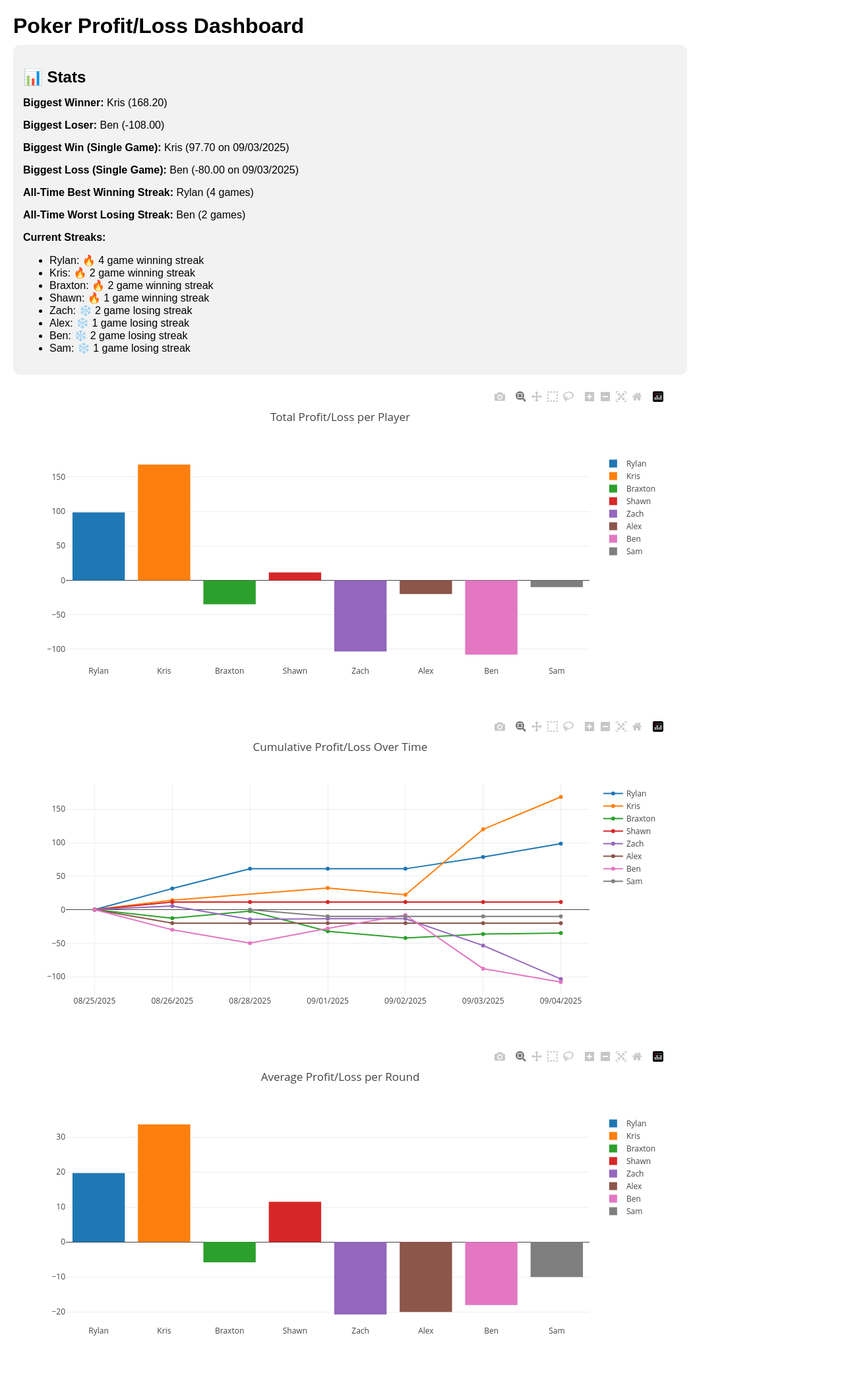
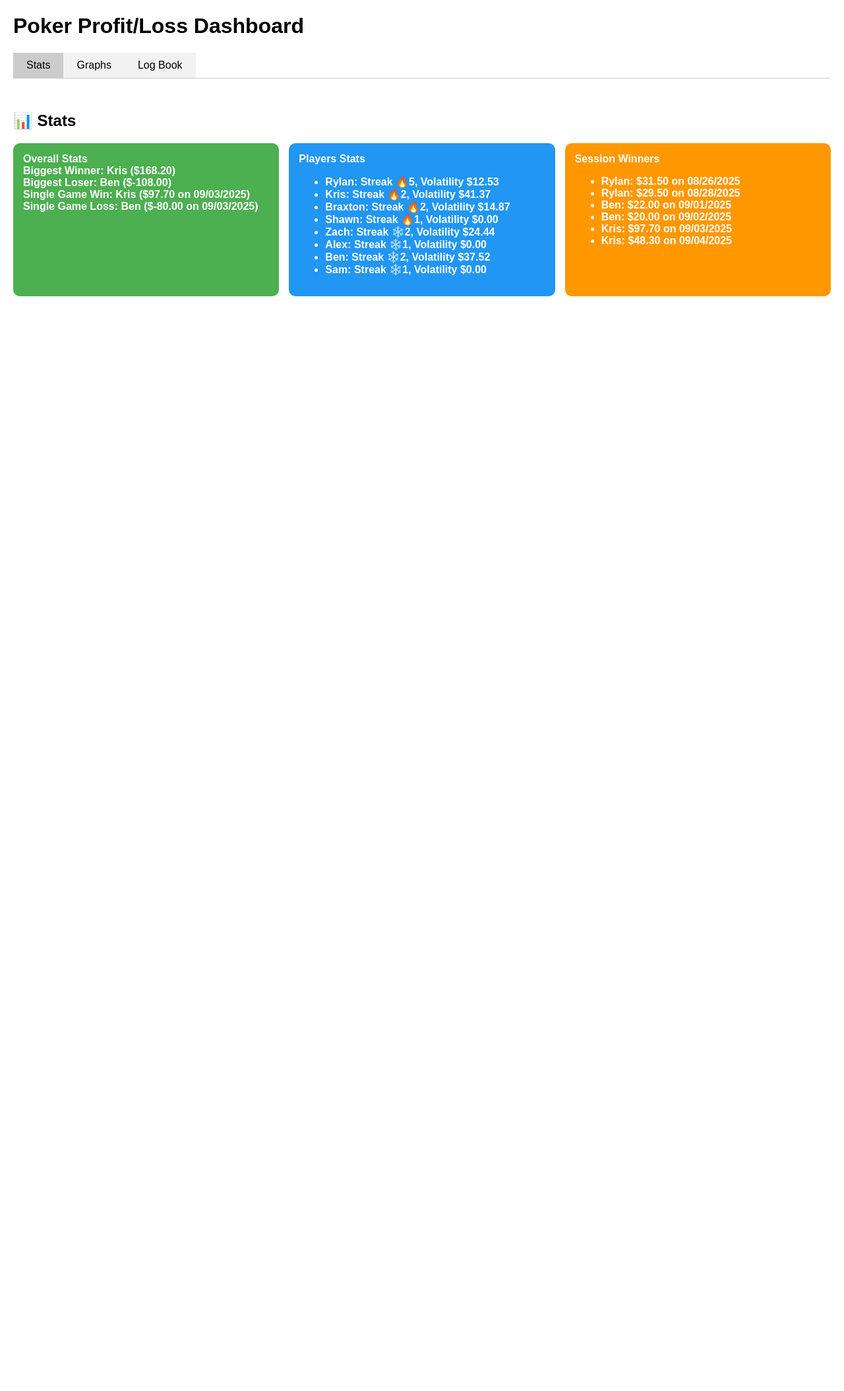
Before and after one commit to Braxtonboe/Home_Poker, a Flask app: page / in a window 1280 px wide. Shown: the whole page at 66% size. After the commit the page ends 449 px from the top, so only its background shows below. Run offline with Flask 3, Linux system fonts and the light colour scheme; some libraries are stand-ins or nearby versions.

Commit message:
Modified Format

```diff
--- a/templates/index.html
+++ b/templates/index.html
@@ -5,24 +5,69 @@
   <script src="https://cdn.plot.ly/plotly-latest.min.js"></script>
   <style>
     body { font-family: Arial, sans-serif; margin: 20px; }
-    .stats { background: #f2f2f2; padding: 15px; border-radius: 10px; width: 80%; margin-bottom: 20px; }
-    .stat-item { margin: 5px 0; }
-    h1, h2 { margin-bottom: 10px; }
+    .tab { overflow: hidden; border-bottom: 1px solid #ccc; margin-bottom: 20px; }
+    .tab button {
+      background-color: #f2f2f2; float: left; border: none; outline: none;
+      cursor: pointer; padding: 10px 20px; transition: 0.3s; font-size: 16px;
+    }
+    .tab button:hover { background-color: #ddd; }
+    .tab button.active { background-color: #ccc; }
+    .tabcontent { display: none; padding: 10px 0; }
+
+    /* Stats Cards */
+    .stats-cards { display: flex; flex-wrap: wrap; gap: 15px; margin-top: 15px; }
+    .card { flex: 1 1 300px; padding: 15px; border-radius: 10px; color: white; font-weight: bold; }
+    .card.overall { background-color: #4CAF50; }
+    .card.players { background-color: #2196F3; }
+    .card.session { background-color: #FF9800; }
+
+    table { border-collapse: collapse; width: 100%; margin-top: 15px; }
+    th, td { border: 1px solid #ddd; padding: 8px; text-align: center; }
+    th { background-color: #f2f2f2; }
+    tr:nth-child(even){background-color: #f9f9f9;}
   </style>
 </head>
 <body>
   <h1>Poker Profit/Loss Dashboard</h1>
 
-  <div class="stats">
+  <div class="tab">
+    <button class="tablinks" onclick="openTab(event, 'Stats')" id="defaultOpen">Stats</button>
+    <button class="tablinks" onclick="openTab(event, 'Graphs')">Graphs</button>
+    <button class="tablinks" onclick="openTab(event, 'Data')">Log Book</button>
+  </div>
+
+  <!-- Stats Page -->
+  <div id="Stats" class="tabcontent">
     <h2>📊 Stats</h2>
     <div id="summary"></div>
   </div>
 
-  <div id="total" style="width:80%;height:500px;"></div>
-  <div id="cumulative" style="width:80%;height:500px;"></div>
-  <div id="average" style="width:80%;height:500px;"></div>
+  <!-- Graphs Page -->
+  <div id="Graphs" class="tabcontent">
+    <h2>📈 Graphs</h2>
+    <div id="total" style="width:80%;height:400px;margin-bottom:30px;"></div>
+    <div id="cumulative" style="width:80%;height:400px;margin-bottom:30px;"></div>
+    <div id="average" style="width:80%;height:400px;"></div>
+  </div>
+
+  <!-- Data Page -->
+  <div id="Data" class="tabcontent">
+    <h2>📄 Log Book</h2>
+    <div id="csvTable"></div>
+  </div>
 
   <script>
+    function openTab(evt, tabName) {
+      const tabcontent = document.getElementsByClassName("tabcontent");
+      for (let i = 0; i < tabcontent.length; i++) tabcontent[i].style.display = "none";
+      const tablinks = document.getElementsByClassName("tablinks");
+      for (let i = 0; i < tablinks.length; i++) tablinks[i].className = tablinks[i].className.replace(" active", "");
+      document.getElementById(tabName).style.display = "block";
+      evt.currentTarget.className += " active";
+    }
+
+    document.getElementById("defaultOpen").click();
+
     function loadData() {
       fetch("/data")
         .then(res => res.json())
@@ -34,145 +79,123 @@
           // organize data
           rows.forEach(r => {
             const player = r.player_name;
-            const rawProfit = r.profit_loss;
-            const profit = parseFloat(rawProfit);
+            const profit = parseFloat(r.profit_loss);
             const date = r.date;
 
             if (!players[player]) players[player] = { profits: [], dates: [], raw: [] };
             players[player].profits.push(profit);
             players[player].dates.push(date);
-            players[player].raw.push(rawProfit);
+            players[player].raw.push(r.profit_loss);
 
-            // single game max/min
-            if (profit > biggestSingleWin.value) {
-              biggestSingleWin = { player, value: profit, date };
-            }
-            if (profit < biggestSingleLoss.value) {
-              biggestSingleLoss = { player, value: profit, date };
+            if (profit > biggestSingleWin.value) biggestSingleWin = { player, value: profit, date };
+            if (profit < biggestSingleLoss.value) biggestSingleLoss = { player, value: profit, date };
+          });
+
+          // Total per player
+          const totals = {};
+          Object.keys(players).forEach(player => totals[player] = players[player].profits.reduce((a,b)=>a+b,0));
+
+          const biggestWinner = Object.keys(totals).reduce((a,b) => totals[a]>totals[b]?a:b);
+          const biggestLoser = Object.keys(totals).reduce((a,b) => totals[a]<totals[b]?a:b);
+
+          // Compute player volatility & streaks
+          const winLossRates = {};
+          const volatility = {};
+          const currentStreaks = {};
+          Object.keys(players).forEach(player => {
+            let wins=0, losses=0, sum=0, sumSq=0, count=0;
+            let streak=0;
+            players[player].profits.forEach(val => {
+              if(Object.is(val,-0)) return;
+              if(val>0) wins++; if(val<0) losses++;
+              sum+=val; sumSq+=val*val; count++;
+              streak = val>=0? (streak>0?streak+1:1):(streak<0?streak-1:-1);
+            });
+            const totalRounds=wins+losses;
+            winLossRates[player] = totalRounds>0? {win:(wins/totalRounds)*100, loss:(losses/totalRounds)*100}:{win:0,loss:0};
+            volatility[player] = count>1? Math.sqrt((sumSq - sum*sum/count)/(count-1)):0;
+            currentStreaks[player] = streak;
+          });
+
+          // Session winners
+          let sessionTop = {};
+          rows.forEach(r=>{
+            const date=r.date;
+            const profit=parseFloat(r.profit_loss);
+            if(profit>0){
+              if(!sessionTop[date]||profit>sessionTop[date].profit) sessionTop[date]={player:r.player_name,profit};
             }
           });
 
-          // total profit per player
-          const totals = {};
-          Object.keys(players).forEach(player => {
-            totals[player] = players[player].profits.reduce((a, b) => a + b, 0);
+          // --- Build Cards ---
+          let html = `<div class="stats-cards">`;
+
+          // 1. Overall Stats
+          html+=`<div class="card overall">
+            <b>Overall Stats</b><br>
+            Biggest Winner: ${biggestWinner} ($${totals[biggestWinner].toFixed(2)})<br>
+            Biggest Loser: ${biggestLoser} ($${totals[biggestLoser].toFixed(2)})<br>
+            Single Game Win: ${biggestSingleWin.player} ($${biggestSingleWin.value.toFixed(2)} on ${biggestSingleWin.date})<br>
+            Single Game Loss: ${biggestSingleLoss.player} ($${biggestSingleLoss.value.toFixed(2)} on ${biggestSingleLoss.date})
+          </div>`;
+
+          // 2. Player Stats
+          let playerHtml=`<b>Players Stats</b><br><ul>`;
+          Object.keys(players).forEach(p=>{
+            playerHtml+=`<li>${p}: Streak ${currentStreaks[p]>0? "🔥"+currentStreaks[p]:"❄️"+Math.abs(currentStreaks[p])}, Volatility $${volatility[p].toFixed(2)}</li>`;
           });
+          playerHtml+=`</ul>`;
+          html+=`<div class="card players">${playerHtml}</div>`;
 
-          const biggestWinner = Object.keys(totals).reduce((a,b) => totals[a] > totals[b] ? a : b);
-          const biggestLoser = Object.keys(totals).reduce((a,b) => totals[a] < totals[b] ? a : b);
+          // 3. Session Winners
+          let sessionHtml=`<b>Session Winners</b><br><ul>`;
+          Object.keys(sessionTop).sort().forEach(date=>{
+            const s=sessionTop[date];
+            sessionHtml+=`<li>${s.player}: $${s.profit.toFixed(2)} on ${date}</li>`;
+          });
+          sessionHtml+=`</ul>`;
+          html+=`<div class="card session">${sessionHtml}</div>`;
 
-          // --- Hot & Cold Streaks & Current Streaks ---
-          const hotStreaks = {};
-          const coldStreaks = {};
-          const currentStreaks = {};
+          html+=`</div>`; // close stats-cards
+          document.getElementById("summary").innerHTML = html;
 
-          Object.keys(players).forEach(player => {
-            let longestHot = 0, longestCold = 0;
-            let current = 0; // + for hot, - for cold
-
-            let runningHot = 0, runningCold = 0;
-
-            players[player].profits.forEach(val => {
-              if (val > 0) {
-                runningHot++;
-                if (runningHot > longestHot) longestHot = runningHot;
-                runningCold = 0;
-                current = current > 0 ? current + 1 : 1;
-              } else if (val < 0) {
-                runningCold++;
-                if (runningCold > longestCold) longestCold = runningCold;
-                runningHot = 0;
-                current = current < 0 ? current - 1 : -1;
-              }
-              // val == 0 → ignore
-            });
-
-            hotStreaks[player] = longestHot;
-            coldStreaks[player] = longestCold;
-            currentStreaks[player] = current;
-          });
-
-          // all-time best/worst streaks
-          const allTimeHotPlayer = Object.keys(hotStreaks).reduce((a,b) => hotStreaks[a] > hotStreaks[b] ? a : b);
-          const allTimeColdPlayer = Object.keys(coldStreaks).reduce((a,b) => coldStreaks[a] > coldStreaks[b] ? a : b);
-
-          // build current streak summary
-          let currentStreakSummary = "<ul>";
-          Object.keys(currentStreaks).forEach(player => {
-            let streak = currentStreaks[player];
-            if (streak > 0) {
-              currentStreakSummary += `<li>${player}: 🔥 ${streak} game winning streak</li>`;
-            } else if (streak < 0) {
-              currentStreakSummary += `<li>${player}: ❄️ ${Math.abs(streak)} game losing streak</li>`;
-            } else {
-              currentStreakSummary += `<li>${player}: no active streak</li>`;
-            }
-          });
-          currentStreakSummary += "</ul>";
-
-          // --- Update Stats Panel ---
-          document.getElementById("summary").innerHTML = `
-            <p><b>Biggest Winner:</b> ${biggestWinner} (${totals[biggestWinner].toFixed(2)})</p>
-            <p><b>Biggest Loser:</b> ${biggestLoser} (${totals[biggestLoser].toFixed(2)})</p>
-            <p><b>Biggest Win (Single Game):</b> ${biggestSingleWin.player} (${biggestSingleWin.value.toFixed(2)} on ${biggestSingleWin.date})</p>
-            <p><b>Biggest Loss (Single Game):</b> ${biggestSingleLoss.player} (${biggestSingleLoss.value.toFixed(2)} on ${biggestSingleLoss.date})</p>
-            <p><b>All-Time Best Winning Streak:</b> ${allTimeHotPlayer} (${hotStreaks[allTimeHotPlayer]} games)</p>
-            <p><b>All-Time Worst Losing Streak:</b> ${allTimeColdPlayer} (${coldStreaks[allTimeColdPlayer]} games)</p>
-            <p><b>Current Streaks:</b></p>
-            ${currentStreakSummary}
-          `;
-
-          // --- Plot Graphs ---
-
-          // Total
-          const totalData = Object.keys(players).map(player => ({
-            x: [player],
-            y: [totals[player]],
-            type: 'bar',
-            name: player
-          }));
+          // --- Graphs ---
+          const totalData = Object.keys(players).map(p=>({x:[p],y:[totals[p]],type:'bar',name:p}));
           Plotly.newPlot('total', totalData, { title: "Total Profit/Loss per Player" });
 
-          // Cumulative
-          const cumulativeData = Object.keys(players).map(player => {
-            let cumulative = [];
-            players[player].profits.reduce((a,b,i) => cumulative[i] = a+b, 0);
-            return {
-              x: players[player].dates,
-              y: cumulative,
-              mode: 'lines+markers',
-              name: player
-            };
+          const cumulativeData = Object.keys(players).map(p=>{
+            let cum=[]; players[p].profits.reduce((a,b,i)=>cum[i]=a+b,0);
+            return {x:players[p].dates,y:cum,mode:'lines+markers',name:p};
           });
           Plotly.newPlot('cumulative', cumulativeData, { title: "Cumulative Profit/Loss Over Time" });
 
-          // Average (ignore -0 and 0.0, keep int 0)
-          // Average (ignore -0 and 0.0, keep int 0)
-            const averageData = Object.keys(players).map(player => {
-            const filtered = players[player].profits.map((val, idx) => {
-              const rawVal = String(players[player].raw[idx]); // ensure string
-              const isNegativeZero = Object.is(val, -0);
-              const isZeroFloat = (val === 0 && rawVal.includes("."));
-              return (isNegativeZero || isZeroFloat) ? null : val;
-            }).filter(v => v !== null);
+          const averageData = Object.keys(players).map(p=>{
+            const filtered = players[p].profits.map((val,idx)=>{
+              const rawVal=String(players[p].raw[idx]);
+              const isNegZero=Object.is(val,-0);
+              const isZeroFloat=(val===0 && rawVal.includes("."));
+              return (isNegZero||isZeroFloat)?null:val;
+            }).filter(v=>v!==null);
+            const avg=filtered.length>0?filtered.reduce((a,b)=>a+b,0)/filtered.length:0;
+            return {x:[p],y:[avg],type:'bar',name:p};
+          });
+          Plotly.newPlot('average', averageData, { title: "Average Profit/Loss per Round" });
 
-            const sum = filtered.reduce((a,b) => a + b, 0);
-            const avg = filtered.length > 0 ? sum / filtered.length : 0;
-            return { x: [player], y: [avg], type:'bar', name: player };
+          // --- CSV Table ---
+          let tableHtml="<table><tr><th>Player</th><th>Profit/Loss</th><th>Date</th></tr>";
+          rows.forEach(r=>{
+            const profit=parseFloat(r.profit_loss);
+            if(Object.is(profit,-0)) return;
+            tableHtml+=`<tr><td>${r.player_name}</td><td>${profit.toFixed(2)}</td><td>${r.date}</td></tr>`;
           });
-
-
-          Plotly.newPlot('average', averageData, { title: "Average Profit/Loss per Round" });
+          tableHtml+="</table>";
+          document.getElementById("csvTable").innerHTML=tableHtml;
 
         });
     }
 
-    // Initial load
     loadData();
-
-    // Auto-refresh every 10 seconds
     setInterval(loadData, 10000);
-
   </script>
 </body>
 </html>
```
